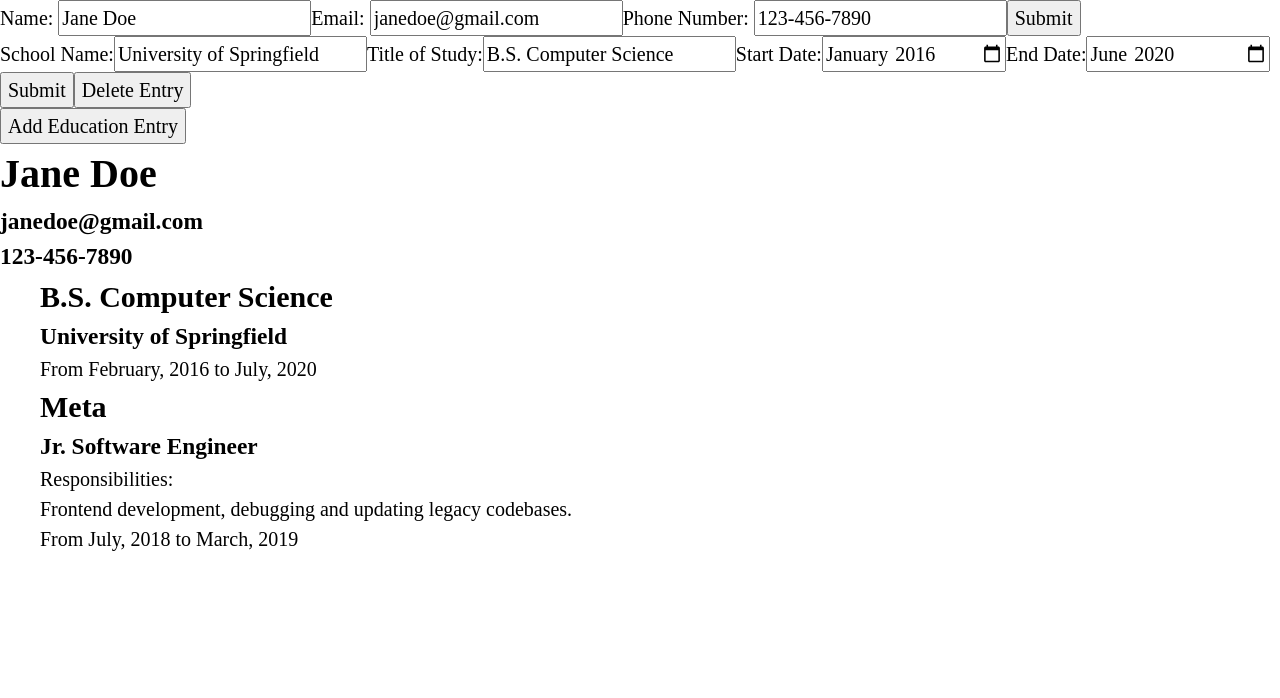
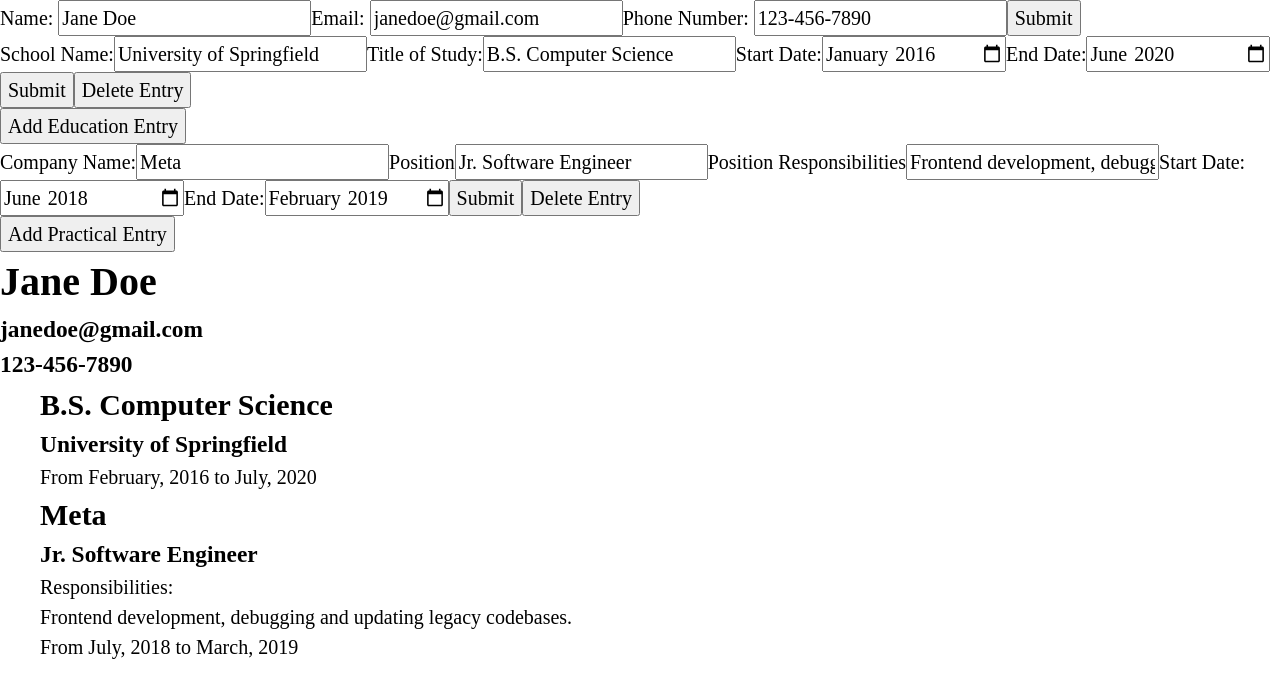
Before and after one commit to Kauboimausu/cv-creator, a React (Vite) app: page / in a window 1280 px wide. Shown: the top 698 px of the page. Built offline with nearby package versions, Linux system fonts and the light colour scheme.

Commit message:
Finished implementing part for practical education

```diff
--- a/src/App.jsx
+++ b/src/App.jsx
@@ -3,6 +3,7 @@ import "./styles/reset.css"
 import CV from "./components/CV"
 import GeneralInfo from "./components/GeneralInfo"
 import EducationInfo from "./components/EducationInfo"
+import PracticalInfo from "./components/PracticalInfo"
 import {
 	janeDoePersonalInfo,
 	janeDoeEducationInfo,
@@ -121,6 +122,13 @@ function App() {
 				onAdd={handleAddEducationEntry}
 			/>
 
+			<PracticalInfo
+				practicalEntries={practicalInfo}
+				onSubmit={handlePracticalEntryEdit}
+				onDelete={handleDeletePracticalEntry}
+				onAdd={handleAddPracticalEntry}
+			/>
+
 			<CV
 				personalInfo={personalInfo}
 				educationInfo={educationInfo}
--- a/src/components/PracticalInfo.jsx
+++ b/src/components/PracticalInfo.jsx
@@ -13,7 +13,7 @@ export default function PracticalInfo({
 	return (
 		<div className="practical-info-form">
 			{practicalEntries.map((entry) => (
-				<form key={entry.id} onSubmit={(e) => handleSubmit(e)}>
+				<form key={entry.id} onSubmit={(e) => handleSubmit(e, entry.id)}>
 					<label htmlFor={entry.id + "company-name"}>
 						Company Name:
 					</label>
@@ -49,7 +49,7 @@ export default function PracticalInfo({
 
 					<label htmlFor={entry.id + "start-date"}>Start Date:</label>
 					<input
-						type="date"
+						type="month"
 						name="start-date"
 						id={entry.id + "start-date"}
 						defaultValue={entry.startDate}
@@ -58,7 +58,7 @@ export default function PracticalInfo({
 
 					<label htmlFor={entry.id + "end-date"}>End Date:</label>
 					<input
-						type="date"
+						type="month"
 						name="end-date"
 						id={entry.id + "end-date"}
 						defaultValue={entry.endDate}
```
